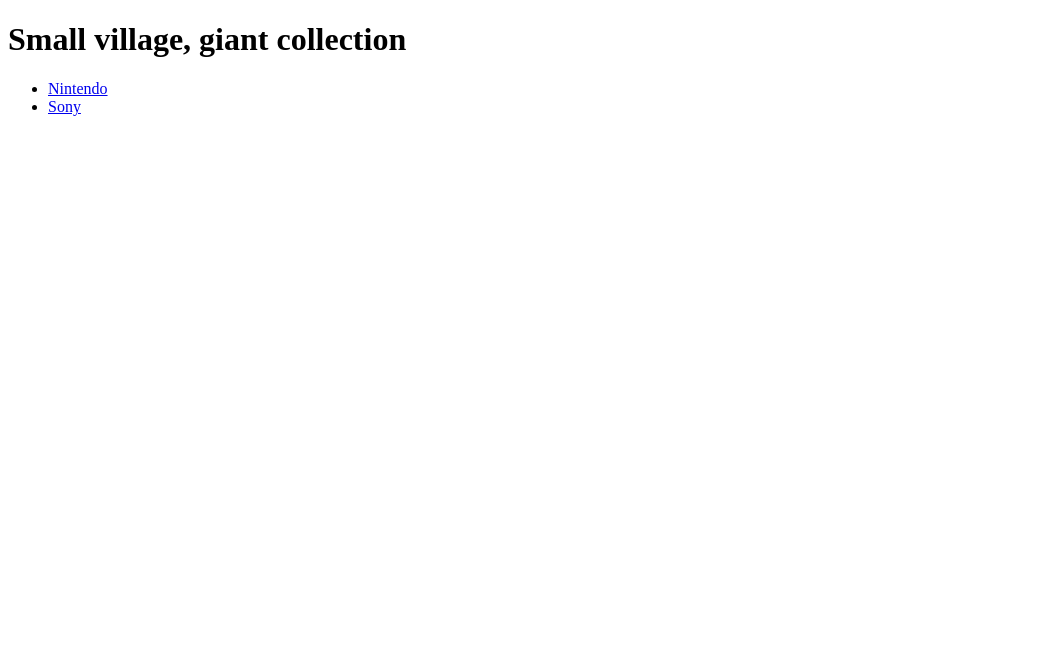
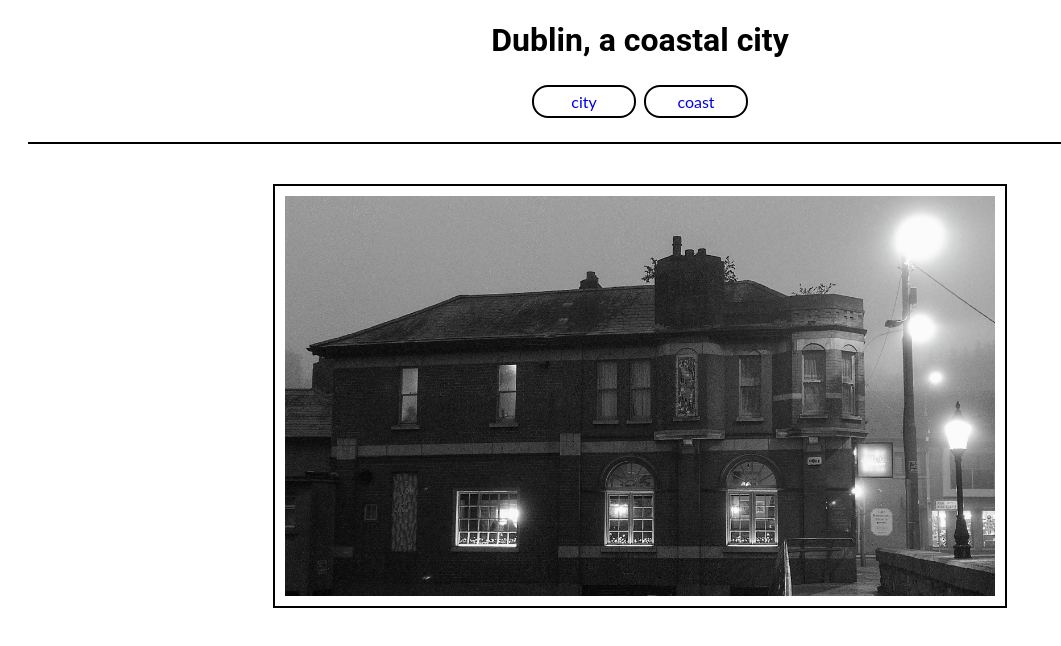
Before and after one commit to uctv9805/ci-project-2023, a plain HTML site: page index.html in a window 1280 px wide. Shown: the whole page, without its empty margins (0-1061 px from the left). Drawn offline with Linux system fonts and the light colour scheme.

Commit message:
feat:add images to the webpages

```diff
--- a/index.html
+++ b/index.html
@@ -4,19 +4,25 @@
     <meta charset="UTF-8" />
     <meta http-equiv="X-UA-Compatible" content="IE=edge" />
     <meta name="viewport" content="width=device-width, initial-scale=1.0" />
-    <title>Retro Village</title>
+    <link rel="stylesheet" href="assets/css/style.css" />
+    <title>Dublin</title>
   </head>
   <body>
-    <h1>Small village, giant collection</h1>
+    <h1>Dublin, a coastal city</h1>
     <nav>
       <ul>
         <li>
-          <a href="index.html">Nintendo</a>
+          <a href="index.html">city</a>
         </li>
         <li>
-          <a href="sony.html">Sony</a>
+          <a href="coast.html">coast</a>
         </li>
       </ul>
     </nav>
+    <section>
+      <figure>
+        <img src="assets/images/city.jpg" alt="an image of urban Dublin" />
+      </figure>
+    </section>
   </body>
 </html>
```
Also changed, not shown: coast.html (renamed from sony.html, +9 -4 lines), assets/images/beach.jpg (added), assets/images/city.jpg (added).
